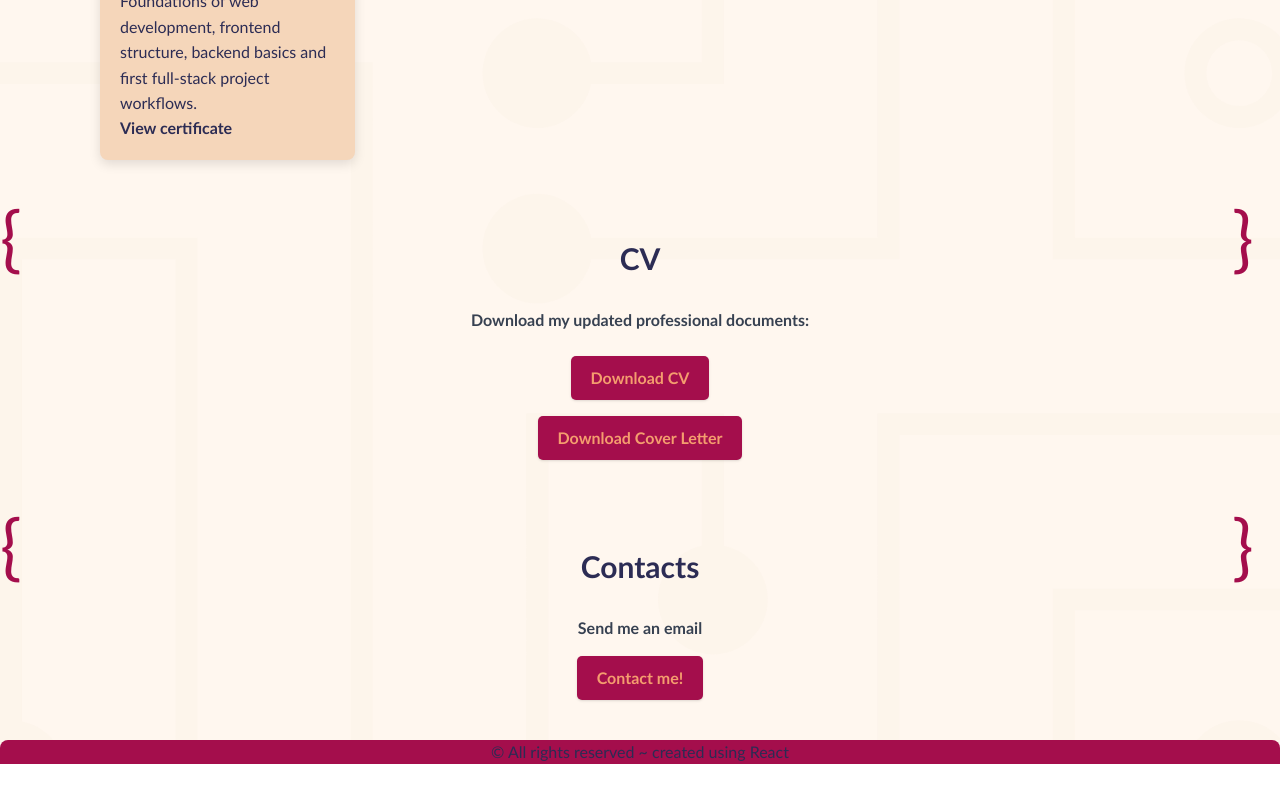
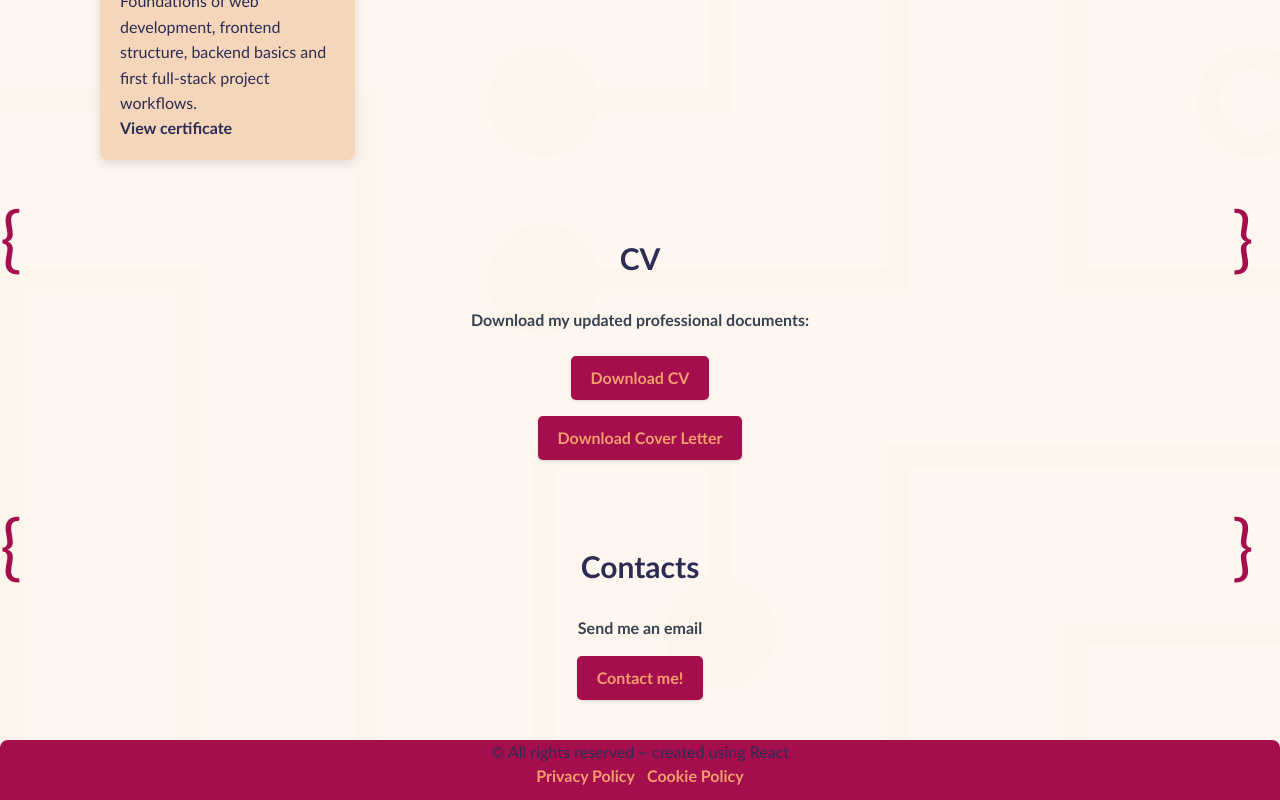
Before and after one commit to dalila2209/portfolio, a React (Vite) app: page / in a window 1280 px wide. Shown: the part 2570-3370 px from the top of the page. Before the commit the page ends 3334 px from the top, so only its background shows below. Built offline with nearby package versions, Linux system fonts and the light colour scheme.

Commit message:
add cookie and privacy policies

```diff
--- a/index.html
+++ b/index.html
@@ -8,6 +8,22 @@
   </head>
   <body>
     <div id="root"></div>
+    <script type="text/javascript">
+      (function (w,d) {
+        var loader = function () {
+          var s = d.createElement("script"), tag = d.getElementsByTagName("script")[0];
+          s.src = "https://cdn.iubenda.com/iubenda.js";
+          tag.parentNode.insertBefore(s, tag);
+        };
+        if (w.addEventListener) {
+          w.addEventListener("load", loader, false);
+        } else if (w.attachEvent) {
+          w.attachEvent("onload", loader);
+        } else {
+          w.onload = loader;
+        }
+      })(window, document);
+    </script>
     <script type="module" src="/src/main.tsx"></script>
   </body>
 </html>
--- a/src/App.css
+++ b/src/App.css
@@ -215,6 +215,23 @@ p {
   text-align: center;
   font-family: 'Candara', 'Arial', sans-serif;
   background-color: #a40e4c;
+}
+
+.footer-links {
+  display: flex;
+  flex-wrap: wrap;
+  gap: 12px;
+  justify-content: center;
+  padding: 0 10px 12px;
+}
+
+.footer-links a {
+  color: #f49d6e;
+  font-weight: 700;
+}
+
+.footer-links a:hover {
+  color: #2c2c54;
 }
 
 .content {
--- a/src/components/Footer.tsx
+++ b/src/components/Footer.tsx
@@ -4,7 +4,23 @@ import './../App.css';
 const Footer: React.FC = () => {
     return (
         <footer className='footer-class rounded-t-lg'>
-            <p>© All rights reserved  ~  created using React</p>
+            <p>© All rights reserved ~ created using React</p>
+            <div className="footer-links">
+                <a
+                    href="https://www.iubenda.com/privacy-policy/44862765"
+                    className="iubenda-black iubenda-noiframe iubenda-embed"
+                    title="Privacy Policy"
+                >
+                    Privacy Policy
+                </a>
+                <a
+                    href="https://www.iubenda.com/privacy-policy/44862765/cookie-policy"
+                    className="iubenda-black iubenda-noiframe iubenda-embed"
+                    title="Cookie Policy"
+                >
+                    Cookie Policy
+                </a>
+            </div>
         </footer>
     )
 }
```
